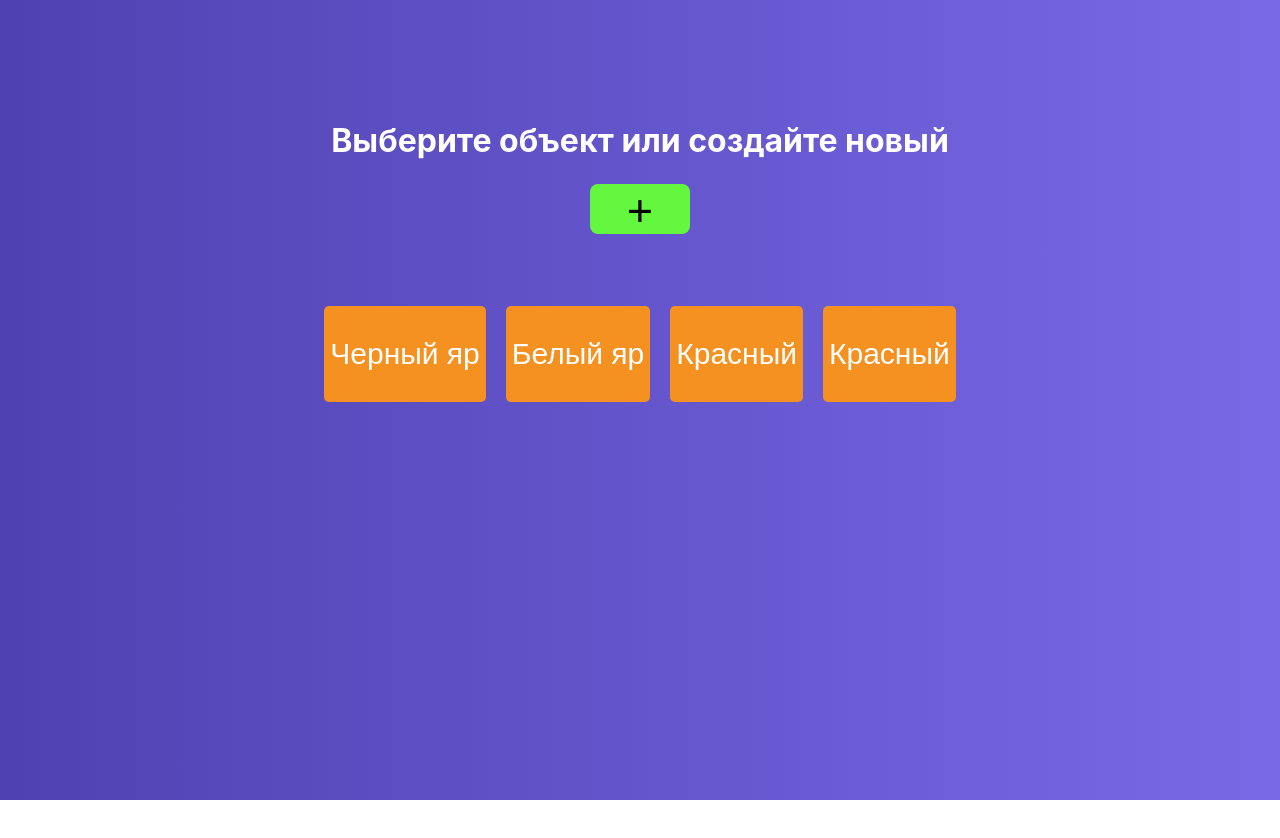
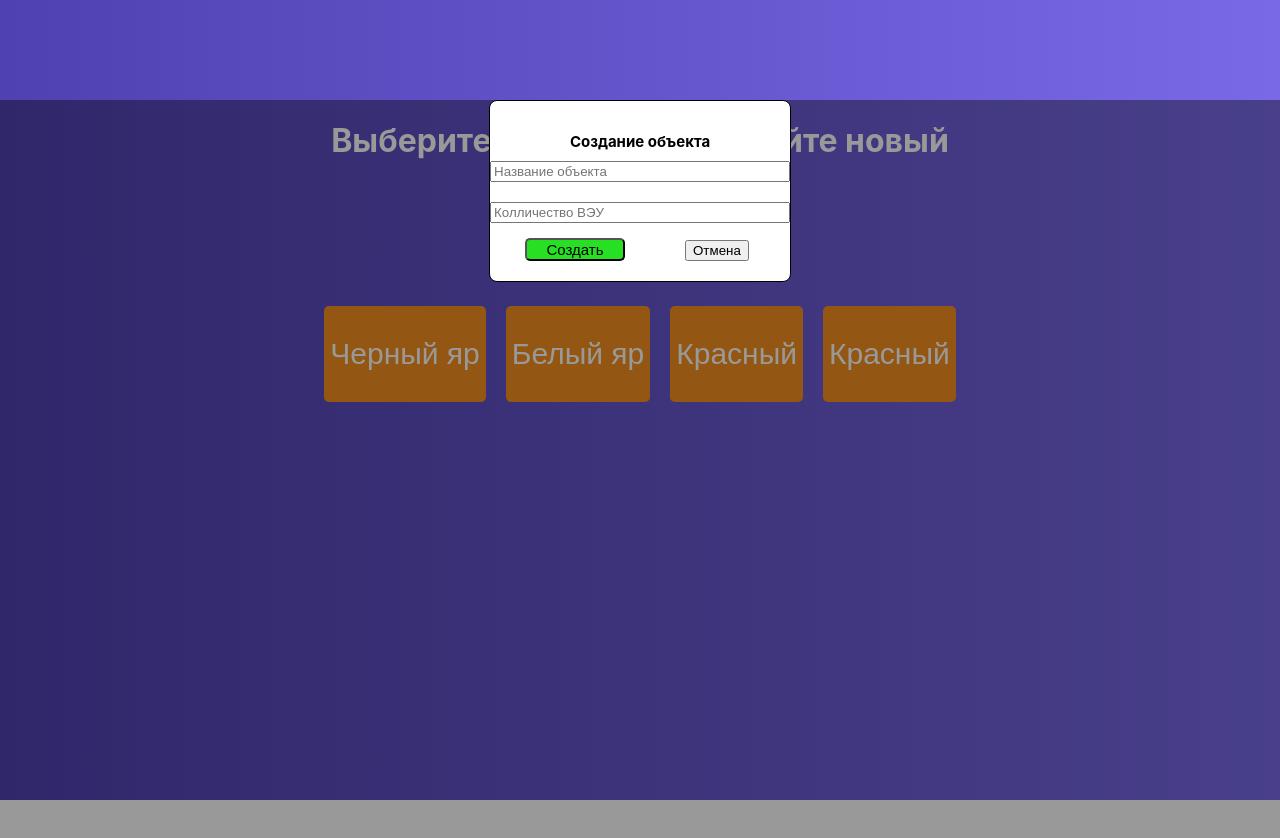
Before and after one commit to BogdanMarchukov/Ker_Geo, a React (Create React App) app: page / in a window 1280 px wide. Shown: the top 838 px of the page. Before the commit the page ends 800 px from the top, so only its background shows below. Built offline with nearby package versions, Linux system fonts and the light colour scheme.

Commit message:
Divelopment-Create-Object

```diff
--- a/src/components/createNewObject/createNewObject.js
+++ b/src/components/createNewObject/createNewObject.js
@@ -0,0 +1,72 @@
+import React, { Component } from 'react'
+import { connect } from 'react-redux'
+import classes from './CreateNewObject.module.css'
+
+ class CreateNewObject extends Component {
+
+    createHandler = () => {
+
+    }
+
+    censelHandler = () => {
+        console.log("tect2")
+    }
+
+    submitHandler = event => {
+        event.preventDefault()
+    }
+
+    HandlerNameObject = event => {
+        let name = event.target.value
+        console.log(name)
+    }
+
+    HandlerTotall = (event, props) => {
+        let namber = event.target.value
+        console.log(namber)
+        console.log(this.props.veu)
+    }
+
+
+    render() {
+
+        return (
+            <div className={classes.CreateNewObject}>
+                <h1>Создание объекта</h1>
+                <form onSubmit={this.submitHandler}>
+                    <input
+                        type = "text"
+                        placeholder = "Название объекта"
+                        onChange={this.HandlerNameObject}
+                    />
+                   <br/>
+                    <input
+                        type = "number"
+                        placeholder = "Колличество ВЭУ"
+                        onChange={this.HandlerTotall}
+                    />
+                    <div style={{marginTop: 15}}>
+                        <button
+                            className={classes.create}
+                            onClick={this.createHandler}
+                        >
+                            Создать
+                        </button>
+                        <button
+                            className={classes.censel}
+                            onClick={this.censelHandler}
+                        >
+                            Отмена
+                        </button>
+                    </div>
+                </form>
+            </div>
+        )
+    }
+}
+
+function mapSatteToProps(state){
+    return {veu:state.veu}
+}
+
+export default connect(mapSatteToProps) (CreateNewObject)
--- a/src/components/createNewObject/createNewObject.module.css
+++ b/src/components/createNewObject/createNewObject.module.css
@@ -0,0 +1,35 @@
+.CreateNewObject {
+    display: flex;
+    flex-direction: column;
+    justify-content: center;
+    width: 300px;
+    height: 180px;
+    border: solid 1px black;
+    top: auto;
+    background: #fff;
+    border-radius: 8px;
+}
+
+.CreateNewObject h1{
+    color: black;
+    font-size: 15px;
+}
+
+.CreateNewObject form  {
+    display: flex;
+    flex-direction: column;
+    justify-content: space-around;
+}
+
+
+.create {
+    margin-left: 35px;
+    width: 100px;
+    font-size: 15px;
+    background: #27e024;
+    border-radius: 5px;
+}
+
+.censel {
+    margin-left: 60px;
+}
--- a/src/containers/Veu/Veu.js
+++ b/src/containers/Veu/Veu.js
@@ -2,13 +2,17 @@ import React, { Component } from 'react'
 import classes from './Veu.module.css'
 import ObjectButton from '../../components/objectButton/ObjectButton'
 import { connect } from 'react-redux'
+import CreateNewObject from '../../components/CreateNewObject/CreateNewObject'
 
 
 class Veu extends Component {
 
+
+
+
     render() {
 
-        console.log(this.props.veu)
+
         return (
             <div className={classes.Veu}>
                 <h1>Выберите объект или создайте новый</h1>
@@ -20,15 +24,21 @@ class Veu extends Component {
                 <div className={classes.objectList}>
                     {this.props.veu.map((newVeu, index) => {
                         return (
+
                             <ObjectButton
                                 name={newVeu.name}
                                 key={index}
 
                             />
+
                         )
                     })}
+
                 </div>
-
+                <div className={classes.modal}>
+                    <CreateNewObject
+                    />
+                </div>
             </div>
         )
     }
--- a/src/containers/Veu/Veu.module.css
+++ b/src/containers/Veu/Veu.module.css
@@ -28,3 +28,12 @@
     justify-content: center;
     margin-top: 50px;
 }
+
+.modal {
+    width: 100%;
+    height: 100%;
+    position: absolute;
+    display: flex;
+    justify-content: center;
+    background: rgb(0, 0, 0, .40)
+}
```
